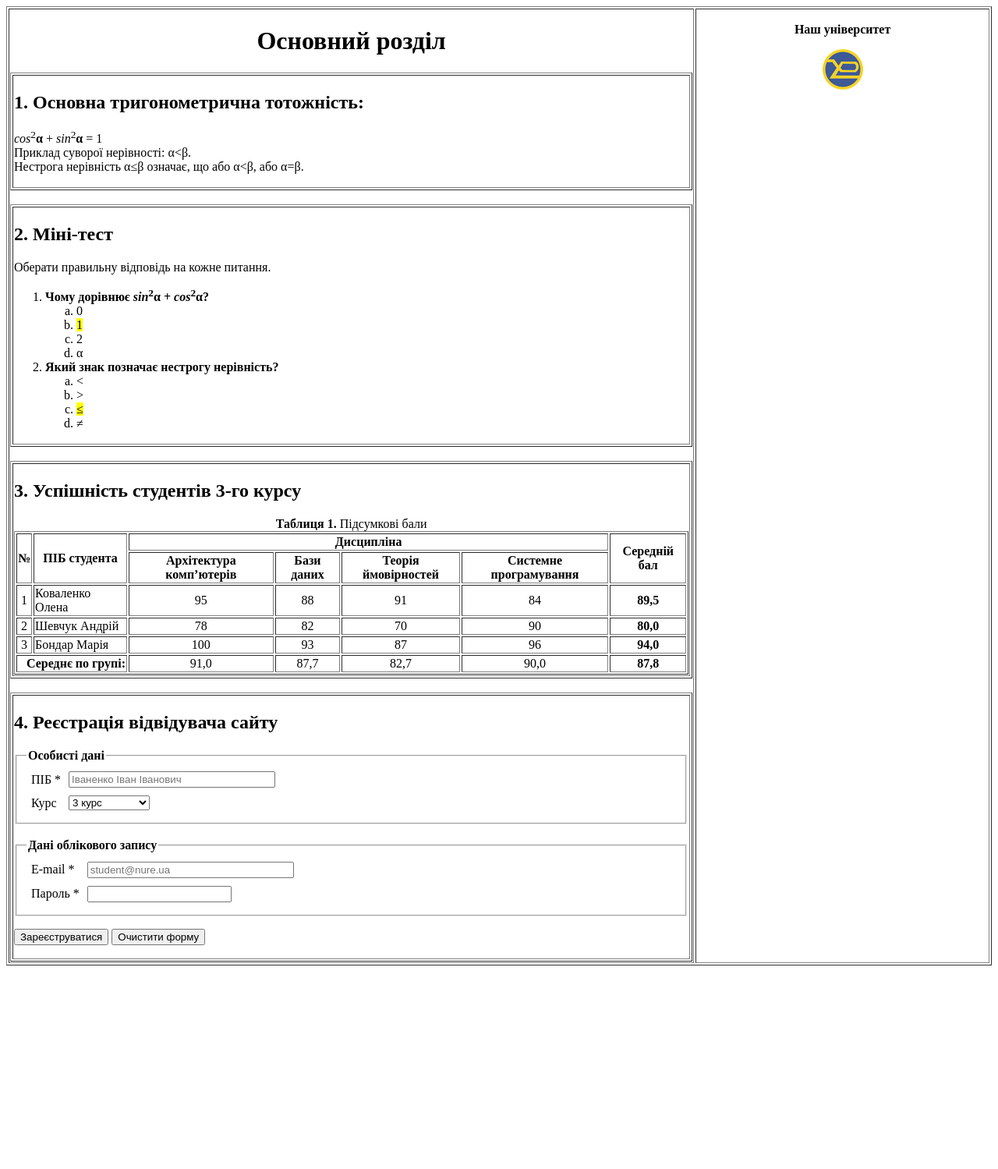
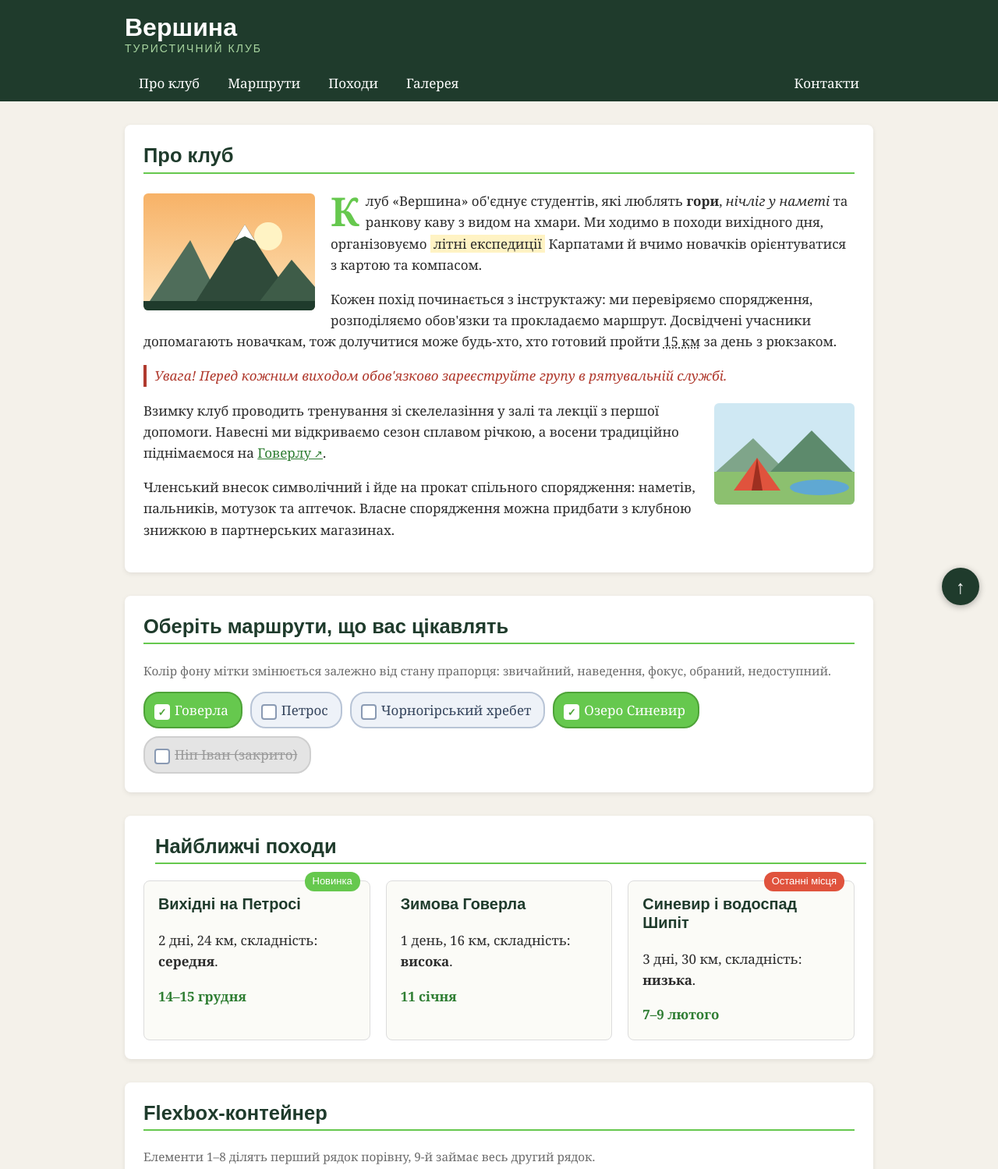
Before and after one commit to Telepat21/web_tasks_kiuki24-2, a plain HTML site: page index.html in a window 1280 px wide. Shown: the top 1499 px of the page at 78% size. Before the commit the page ends 1246 px from the top, so only its background shows below. Drawn offline with Linux system fonts and the light colour scheme.

Commit message:
Implement next lab

```diff
--- a/index.html
+++ b/index.html
@@ -3,208 +3,248 @@
 <head>
   <meta charset="UTF-8">
   <meta name="viewport" content="width=device-width, initial-scale=1.0">
-  <meta name="author" content="Студент групи КІУКІ-24-2 Максимович Роман">
-  <title>Лабораторна робота №1</title>
+  <title>Туристичний клуб «Вершина»</title>
+  <link rel="stylesheet" href="style.css">
+
+  <style>
+    .options {
+      display: flex;
+      flex-wrap: wrap;
+      gap: 10px;
+    }
+
+    .option {
+      position: relative;
+    }
+
+    .option input {
+      position: absolute;
+      opacity: 0;
+    }
+
+    .option label {
+      display: inline-block;
+      padding: 8px 16px 8px 38px;
+      position: relative;
+      border: 2px solid #b8c4d6;
+      border-radius: 20px;
+      background-color: #eef2f8;
+      color: #34445c;
+      cursor: pointer;
+      transition: background-color 0.2s, border-color 0.2s;
+    }
+
+    .option label::before {
+      content: "";
+      position: absolute;
+      left: 12px;
+      top: 50%;
+      width: 16px;
+      height: 16px;
+      margin-top: -8px;
+      border: 2px solid #8a9ab3;
+      border-radius: 4px;
+      background-color: #ffffff;
+    }
+
+    .option input:hover + label {
+      background-color: #dde6f3;
+    }
+
+    .option input:focus-visible + label {
+      outline: 3px solid #f5cd47;
+      outline-offset: 2px;
+    }
+
+    .option input:checked + label {
+      background-color: #66c84e;
+      border-color: #4ea338;
+      color: #ffffff;
+    }
+
+    .option input:checked + label::before {
+      content: "✓";
+      border-color: #ffffff;
+      color: #4ea338;
+      font-size: 13px;
+      font-weight: bold;
+      line-height: 16px;
+      text-align: center;
+    }
+
+    .option input:disabled + label {
+      background-color: #e4e4e4;
+      border-color: #cfcfcf;
+      color: #9a9a9a;
+      cursor: not-allowed;
+      text-decoration: line-through;
+    }
+
+    .flex-container {
+      display: flex;
+      flex-wrap: wrap;
+      gap: 22px;
+      padding: 18px 22px;
+      background-color: #ffffff;
+    }
+
+    .flex-container > .box {
+      flex: 1 1 0;
+      min-width: 0;
+      height: 160px;
+      padding: 4px;
+      background-color: #f5cd47;
+      font-family: "Times New Roman", serif;
+      font-size: 22px;
+      color: #333333;
+    }
+
+    .flex-container > .box:first-child,
+    .flex-container > .box:last-child {
+      background-color: #66c84e;
+    }
+
+    .flex-container > .box:last-child {
+      flex-basis: 100%;
+    }
+  </style>
 </head>
 <body>
 
-<table width="100%" border="1">
+  <header id="top" class="site-header">
+    <div class="container">
+      <h1 class="logo">Вершина<span class="logo-sub">туристичний клуб</span></h1>
 
-  <tr>
-    <td width="70%" valign="top">
-        <h1 align="center">Основний розділ</h1>
+      <nav class="menu clearfix">
+        <ul>
+          <li><a href="#about">Про клуб</a></li>
+          <li><a href="#routes">Маршрути</a></li>
+          <li><a href="#trips">Походи</a></li>
+          <li><a href="#gallery">Галерея</a></li>
+          <li class="menu-right"><a href="#contacts">Контакти</a></li>
+        </ul>
+      </nav>
+    </div>
+  </header>
 
-        <!-- оформлений текст -->
-        <table width="100%" border="1">
-          <tr>
-            <td>
-                <h2>1. Основна тригонометрична тотожність:</h2>
+  <main class="container">
 
-                <p>
-                  <i>cos</i><sup>2</sup><b>&alpha;</b> + <i>sin</i><sup>2</sup><b>&alpha;</b> = 1
-                  <br>
-                  Приклад суворої нерівності: &alpha;&lt;&beta;.
-                  <br>
-                  Нестрога нерівність &alpha;&le;&beta; означає, що
-                  або &alpha;&lt;&beta;, або &alpha;=&beta;.
-                </p>
-            </td>
-          </tr>
-        </table>
+    <section id="about" class="section">
+      <h2>Про клуб</h2>
 
-        <br>
+      <img src="assets/mountains.svg" alt="Гори на світанку" class="float-left" width="220" height="150">
 
-        <!-- дворівневий список -->
-        <table width="100%" border="1">
-          <tr>
-            <td>
-                <h2>2. Міні-тест</h2>
-                <p>Оберати правильну відповідь на кожне питання.</p>
+      <p class="lead">
+        Клуб «Вершина» об'єднує студентів, які люблять <strong>гори</strong>,
+        <em>нічліг у наметі</em> та ранкову каву з видом на хмари. Ми ходимо в
+        походи вихідного дня, організовуємо <span class="highlight">літні експедиції</span>
+        Карпатами й вчимо новачків орієнтуватися з картою та компасом.
+      </p>
+      <p>
+        Кожен похід починається з інструктажу: ми перевіряємо спорядження,
+        розподіляємо обов'язки та прокладаємо маршрут. Досвідчені учасники
+        допомагають новачкам, тож долучитися може будь-хто, хто готовий пройти
+        <abbr title="кілометрів">15&nbsp;км</abbr> за день з рюкзаком.
+      </p>
 
-                <ol>
-                  <li>
-                    <b>Чому дорівнює <i>sin</i><sup>2</sup>&alpha; + <i>cos</i><sup>2</sup>&alpha;?</b>
-                    <ol type="a">
-                      <li>0</li>
-                      <li><mark>1</mark></li>
-                      <li>2</li>
-                      <li>&alpha;</li>
-                    </ol>
-                  </li>
-                  <li>
-                    <b>Який знак позначає нестрогу нерівність?</b>
-                    <ol type="a">
-                      <li>&lt;</li>
-                      <li>&gt;</li>
-                      <li><mark>&le;</mark></li>
-                      <li>&ne;</li>
-                    </ol>
-                  </li>
-                </ol>
-            </td>
-          </tr>
-        </table>
+      <p style="color: #b03a2e; font-style: italic; border-left: 4px solid #b03a2e; padding-left: 10px;">
+        Увага! Перед кожним виходом обов'язково зареєструйте групу в рятувальній службі.
+      </p>
 
-        <br>
+      <img src="assets/tent.svg" alt="Намет біля озера" class="float-right" width="180" height="130">
 
-        <!-- таблиця успішності -->
-        <table width="100%" border="1">
-          <tr>
-            <td>
-                <h2>3. Успішність студентів 3-го курсу</h2>
+      <p>
+        Взимку клуб проводить тренування зі скелелазіння у залі та лекції
+        з першої допомоги. Навесні ми відкриваємо сезон сплавом річкою, а
+        восени традиційно піднімаємося на <a href="https://uk.wikipedia.org/wiki/Говерла" target="_blank">Говерлу</a>.
+      </p>
+      <p>
+        Членський внесок символічний і йде на прокат спільного спорядження:
+        наметів, пальників, мотузок та аптечок. Власне спорядження можна
+        придбати з клубною знижкою в партнерських магазинах.
+      </p>
+      <div class="clear"></div>
+    </section>
 
-                <table border="1">
-                  <caption><b>Таблиця 1.</b> Підсумкові бали</caption>
-                  <thead>
-                    <tr>
-                      <th rowspan="2">№</th>
-                      <th rowspan="2">ПІБ студента</th>
-                      <th colspan="4">Дисципліна</th>
-                      <th rowspan="2">Середній бал</th>
-                    </tr>
-                    <tr>
-                      <th>Архітектура компʼютерів</th>
-                      <th>Бази даних</th>
-                      <th>Теорія ймовірностей</th>
-                      <th>Системне програмування</th>
-                    </tr>
-                  </thead>
-                  <tbody>
-                    <tr align="center">
-                      <td>1</td>
-                      <td align="left">Коваленко Олена</td>
-                      <td>95</td>
-                      <td>88</td>
-                      <td>91</td>
-                      <td>84</td>
-                      <td><b>89,5</b></td>
-                    </tr>
-                    <tr align="center">
-                      <td>2</td>
-                      <td align="left">Шевчук Андрій</td>
-                      <td>78</td>
-                      <td>82</td>
-                      <td>70</td>
-                      <td>90</td>
-                      <td><b>80,0</b></td>
-                    </tr>
-                    <tr align="center">
-                      <td>3</td>
-                      <td align="left">Бондар Марія</td>
-                      <td>100</td>
-                      <td>93</td>
-                      <td>87</td>
-                      <td>96</td>
-                      <td><b>94,0</b></td>
-                    </tr>
-                  </tbody>
-                  <tfoot>
-                    <tr align="center">
-                      <td colspan="2" align="right"><b>Середнє по групі:</b></td>
-                      <td>91,0</td>
-                      <td>87,7</td>
-                      <td>82,7</td>
-                      <td>90,0</td>
-                      <td><b>87,8</b></td>
-                    </tr>
-                  </tfoot>
-                </table>
-            </td>
-          </tr>
-        </table>
+    <section id="routes" class="section">
+      <h2>Оберіть маршрути, що вас цікавлять</h2>
+      <p class="hint">Колір фону мітки змінюється залежно від стану прапорця: звичайний, наведення, фокус, обраний, недоступний.</p>
 
-        <br>
+      <form class="options" action="#" method="post">
+        <div class="option">
+          <input type="checkbox" id="r-hoverla" name="routes" value="hoverla" checked>
+          <label for="r-hoverla">Говерла</label>
+        </div>
+        <div class="option">
+          <input type="checkbox" id="r-petros" name="routes" value="petros">
+          <label for="r-petros">Петрос</label>
+        </div>
+        <div class="option">
+          <input type="checkbox" id="r-chornohora" name="routes" value="chornohora">
+          <label for="r-chornohora">Чорногірський хребет</label>
+        </div>
+        <div class="option">
+          <input type="checkbox" id="r-synevyr" name="routes" value="synevyr" checked>
+          <label for="r-synevyr">Озеро Синевир</label>
+        </div>
+        <div class="option">
+          <input type="checkbox" id="r-pip" name="routes" value="pip-ivan" disabled>
+          <label for="r-pip">Піп Іван (закрито)</label>
+        </div>
+      </form>
+    </section>
 
-        <!-- форма реєстрації -->
-        <table width="100%" border="1">
-          <tr>
-            <td>
-                <h2>4. Реєстрація відвідувача сайту</h2>
+    <section id="trips" class="section">
+      <h2 class="shifted">Найближчі походи</h2>
 
-                <form action="#" method="post">
-                  <fieldset>
-                    <legend><b>Особисті дані</b></legend>
-                    <table border="0" cellpadding="4">
-                      <tr>
-                        <td><label for="fullname">ПІБ *</label></td>
-                        <td><input type="text" id="fullname" name="fullname" size="30" placeholder="Іваненко Іван Іванович" required></td>
-                      </tr>
-                      <tr>
-                        <td><label for="course">Курс</label></td>
-                        <td>
-                          <select id="course" name="course">
-                            <option value="1">1 курс</option>
-                            <option value="2">2 курс</option>
-                            <option value="3" selected>3 курс</option>
-                            <option value="4">4 курс</option>
-                            <option value="master">Магістратура</option>
-                          </select>
-                        </td>
-                      </tr>
-                    </table>
-                  </fieldset>
+      <div class="cards">
+        <article class="card">
+          <span class="badge">Новинка</span>
+          <h3>Вихідні на Петросі</h3>
+          <p>2 дні, 24 км, складність: <b>середня</b>.</p>
+          <p class="date">14&ndash;15 грудня</p>
+        </article>
+        <article class="card">
+          <h3>Зимова Говерла</h3>
+          <p>1 день, 16 км, складність: <b>висока</b>.</p>
+          <p class="date">11 січня</p>
+        </article>
+        <article class="card">
+          <span class="badge badge-hot">Останні місця</span>
+          <h3>Синевир і водоспад Шипіт</h3>
+          <p>3 дні, 30 км, складність: <b>низька</b>.</p>
+          <p class="date">7&ndash;9 лютого</p>
+        </article>
+      </div>
+    </section>
 
-                  <br>
+    <section id="gallery" class="section">
+      <h2>Flexbox-контейнер</h2>
+      <p class="hint">Елементи 1&ndash;8 ділять перший рядок порівну, 9-й займає весь другий рядок.</p>
 
-                  <fieldset>
-                    <legend><b>Дані облікового запису</b></legend>
-                    <table border="0" cellpadding="4">
-                      <tr>
-                        <td><label for="email">E-mail *</label></td>
-                        <td><input type="email" id="email" name="email" size="30" placeholder="student@nure.ua" required></td>
-                      </tr>
-                      <tr>
-                        <td><label for="password">Пароль *</label></td>
-                        <td><input type="password" id="password" name="password" size="20" minlength="8" required></td>
-                      </tr>
-                    </table>
-                  </fieldset>
+      <div class="flex-container">
+        <div class="box">1</div>
+        <div class="box">2</div>
+        <div class="box">3</div>
+        <div class="box">4</div>
+        <div class="box">5</div>
+        <div class="box">6</div>
+        <div class="box">7</div>
+        <div class="box">8</div>
+        <div class="box">9</div>
+      </div>
+    </section>
 
-                  <p>
-                    <input type="submit" value="Зареєструватися">
-                    <input type="reset" value="Очистити форму">
-                  </p>
-                </form>
-            </td>
-          </tr>
-        </table>
-    </td>
+  </main>
 
-    <!-- SIDEBAR -->
-    <td width="30%" valign="top">
-      <aside>
-            <p align="center"><b>Наш університет</b></p>
-            <p align="center">
-             <a href="https://nure.ua/">
-                <img src="assets/logo.png" width="52" height="52"
-                    alt="Банер ХНУРЕ &mdash; перейти на офіційний сайт університету">
-            </a>
-            </p>
-      </aside>
-    </td>
-  </tr>
+  <footer id="contacts" class="site-footer">
+    <div class="container">
+      <p>&copy; 2026 Туристичний клуб «Вершина»</p>
+      <p>Пишіть нам: <a href="mailto:club@example.com">club@example.com</a></p>
+    </div>
+  </footer>
 
-</table>
+  <a href="#top" class="to-top" title="Нагору">&uarr;</a>
 
 </body>
 </html>
--- /dev/null
+++ b/style.css
@@ -0,0 +1,239 @@
+* {
+  box-sizing: border-box;
+}
+
+body {
+  margin: 0;
+  font-family: Georgia, "Times New Roman", serif;
+  font-size: 17px;
+  line-height: 1.6;
+  color: #2b2b2b;
+  background-color: #f4f1ea;
+}
+
+h1, h2, h3 {
+  font-family: Arial, Helvetica, sans-serif;
+  color: #1f3b2c;
+  line-height: 1.2;
+}
+
+h2 {
+  margin-top: 0;
+  padding-bottom: 6px;
+  border-bottom: 2px solid #66c84e;
+}
+
+a {
+  color: #2e7d32;
+}
+
+a:hover {
+  color: #f0a500;
+}
+
+a[target="_blank"]::after {
+  content: " ↗";
+  font-size: 0.8em;
+}
+
+a[href^="mailto:"] {
+  font-weight: bold;
+}
+
+::selection {
+  background-color: #f5cd47;
+}
+
+/* Селектори класів */
+.container {
+  max-width: 1000px;
+  margin: 0 auto;
+  padding: 0 20px;
+}
+
+.section {
+  margin: 30px 0;
+  padding: 24px;
+  background-color: #ffffff;
+  border-radius: 8px;
+  box-shadow: 0 2px 6px rgba(0, 0, 0, 0.08);
+}
+
+.hint {
+  font-size: 0.9em;
+  color: #6b6b6b;
+}
+
+.highlight {
+  background-color: #fff3c4;
+  padding: 0 4px;
+}
+
+.site-header {
+  background-color: #1f3b2c;
+  color: #ffffff;
+  padding-top: 16px;
+}
+
+.logo {
+  margin: 0 0 12px;
+  color: #ffffff;
+  font-size: 32px;
+}
+
+.logo-sub {
+  display: block;
+  font-size: 14px;
+  font-weight: normal;
+  color: #a8d5a0;
+  letter-spacing: 2px;
+  text-transform: uppercase;
+}
+
+.menu ul {
+  margin: 0;
+  padding: 0;
+  list-style: none;
+}
+
+.menu ul > li {
+  float: left;
+}
+
+.menu ul > li.menu-right {
+  float: right;
+}
+
+.menu a {
+  display: block;
+  padding: 10px 18px;
+  color: #ffffff;
+  text-decoration: none;
+}
+
+.menu a:hover {
+  background-color: #66c84e;
+  color: #1f3b2c;
+}
+
+.clearfix::after {
+  content: "";
+  display: table;
+  clear: both;
+}
+
+.float-left {
+  float: left;
+  margin: 4px 20px 10px 0;
+  border-radius: 6px;
+}
+
+.float-right {
+  float: right;
+  margin: 4px 0 10px 20px;
+  border-radius: 6px;
+}
+
+.clear {
+  clear: both;
+}
+
+/* Псевдоелемент: велика перша буква вступного абзацу */
+.lead::first-letter {
+  float: left;
+  font-size: 3em;
+  line-height: 0.9;
+  margin: 4px 8px 0 0;
+  color: #66c84e;
+  font-weight: bold;
+}
+
+.shifted {
+  position: relative;
+  left: 15px;
+}
+
+.cards {
+  display: flex;
+  flex-wrap: wrap;
+  gap: 20px;
+}
+
+.card {
+  position: relative;
+  flex: 1 1 250px;
+  padding: 18px;
+  border: 1px solid #dcdcdc;
+  border-radius: 8px;
+  background-color: #fbfbf7;
+}
+
+.card h3 {
+  margin-top: 0;
+}
+
+.card h3 + p {
+  margin-top: 0;
+}
+
+.card .date {
+  margin-bottom: 0;
+  color: #2e7d32;
+  font-weight: bold;
+}
+
+.badge {
+  position: absolute;
+  top: -12px;
+  right: 12px;
+  padding: 2px 10px;
+  border-radius: 12px;
+  background-color: #66c84e;
+  color: #ffffff;
+  font-family: Arial, Helvetica, sans-serif;
+  font-size: 13px;
+}
+
+.badge.badge-hot {
+  background-color: #e0533d;
+}
+
+.to-top {
+  position: fixed;
+  right: 24px;
+  bottom: 24px;
+  width: 48px;
+  height: 48px;
+  border-radius: 50%;
+  background-color: #1f3b2c;
+  color: #ffffff;
+  font-size: 24px;
+  line-height: 48px;
+  text-align: center;
+  text-decoration: none;
+  box-shadow: 0 2px 8px rgba(0, 0, 0, 0.3);
+}
+
+.to-top:hover {
+  background-color: #66c84e;
+  color: #ffffff;
+}
+
+#contacts {
+  padding: 20px 0;
+  background-color: #1f3b2c;
+  color: #d9e8d4;
+  text-align: center;
+}
+
+#contacts p {
+  margin: 4px 0;
+}
+
+#contacts a {
+  color: #f5cd47;
+}
+
+#about p:first-of-type {
+  margin-top: 0;
+}
```
Also changed, not shown: assets/logo.png (deleted), assets/mountains.svg (added), assets/tent.svg (added).
